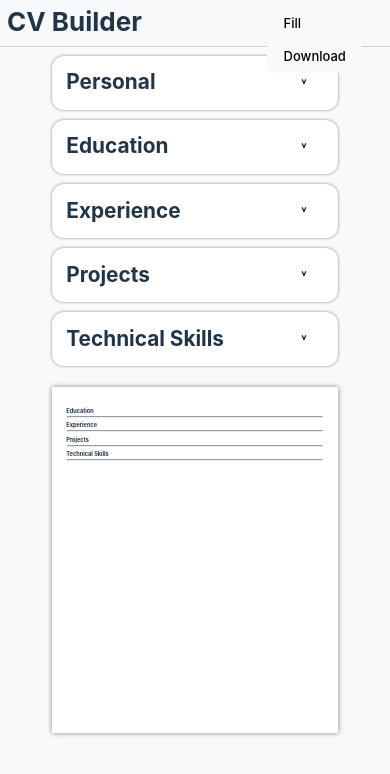
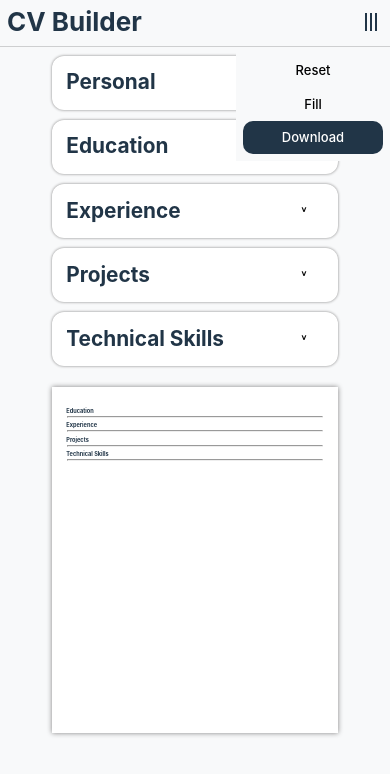
Before and after one commit to hpagon/cv-application, a React (Vite) app: page / in a window 390 px wide. Both pictures are taken after a click on the element 371 px from the left and 22 px from the top of the page. Shown: the top 774 px of the page. Built offline with nearby package versions, Linux system fonts and the light colour scheme.

Commit message:
Correctly positioned menu icon and dropdown buttons

```diff
--- a/src/components/MenuButtons.jsx
+++ b/src/components/MenuButtons.jsx
@@ -1,7 +1,7 @@
 import { emptyData, sampleData } from "../initialData";
 export default function MenuButtons({ handleChange, handlePrint }) {
   return (
-    <div>
+    <div id="menu-buttons">
       <button
         onClick={() => {
           handleChange(emptyData);
--- a/src/components/MenuDropdown.jsx
+++ b/src/components/MenuDropdown.jsx
@@ -4,7 +4,7 @@ import Menu from "../assets/menu.svg";
 export default function MenuDropdown({ children }) {
   const [open, setOpen] = useState(false);
   return (
-    <div>
+    <div id="menu-dropdown" className={open && "open"}>
       <div onClick={() => setOpen(!open)}>
         <img src={Menu} alt="Menu Icon" />
       </div>
--- a/src/styles/Menus.css
+++ b/src/styles/Menus.css
@@ -2,13 +2,14 @@
   /* grid-column: 1 / 3; */
   display: flex;
   justify-content: center;
-  background-color: #ffffff;
+  /* background-color: #ffffff; */
   box-shadow: 0 0 1px black;
   width: 100%;
   height: max(3.5em, 45.5px);
   position: sticky;
   top: 0px;
   background-color: #f8f9fa;
+  z-index: 1;
 }
 
 #menu > div {
@@ -26,33 +27,61 @@
 }
 
 /* buttons container */
-#menu > div > div {
+#menu-buttons {
   width: 20rem;
   display: flex;
   justify-content: space-evenly;
 }
 
 /* button styles */
-#menu > div > div > button {
+#menu-buttons > button {
   border-radius: 10px;
   background: none;
 }
 
-#menu > div > div > button:hover {
+#menu-buttons > button:hover {
   background-color: rgba(0, 0, 0, 0.1);
 }
 
-#menu > div > div > button:nth-child(3) {
+#menu-buttons > button:nth-child(3) {
   background-color: #213547;
   color: white;
 }
 
-#menu > div > div > button:nth-child(3):hover {
+#menu-buttons > button:nth-child(3):hover {
   opacity: 0.9;
 }
 
+#menu-dropdown > div:nth-child(1) {
+  position: relative;
+}
+
+#menu-dropdown {
+  width: 15px;
+  height: 26.5px;
+}
+
+#menu-dropdown > div:nth-child(1) {
+  display: flex;
+  justify-content: end;
+}
+
+#menu-dropdown #menu-buttons {
+  padding: 1rem;
+  background-color: #f8f9fa;
+  flex-direction: column;
+  position: absolute;
+  right: 0px;
+  top: 46.5px;
+}
+
+#menu-dropdown.open img {
+  transform: rotate(90deg);
+  transition-duration: 0.1s;
+}
+
 @media (max-width: 550px) {
-  #menu > div > div {
+  #menu-buttons {
     justify-content: flex-end;
   }
 }
```
Also changed, not shown: src/assets/menu.svg.
